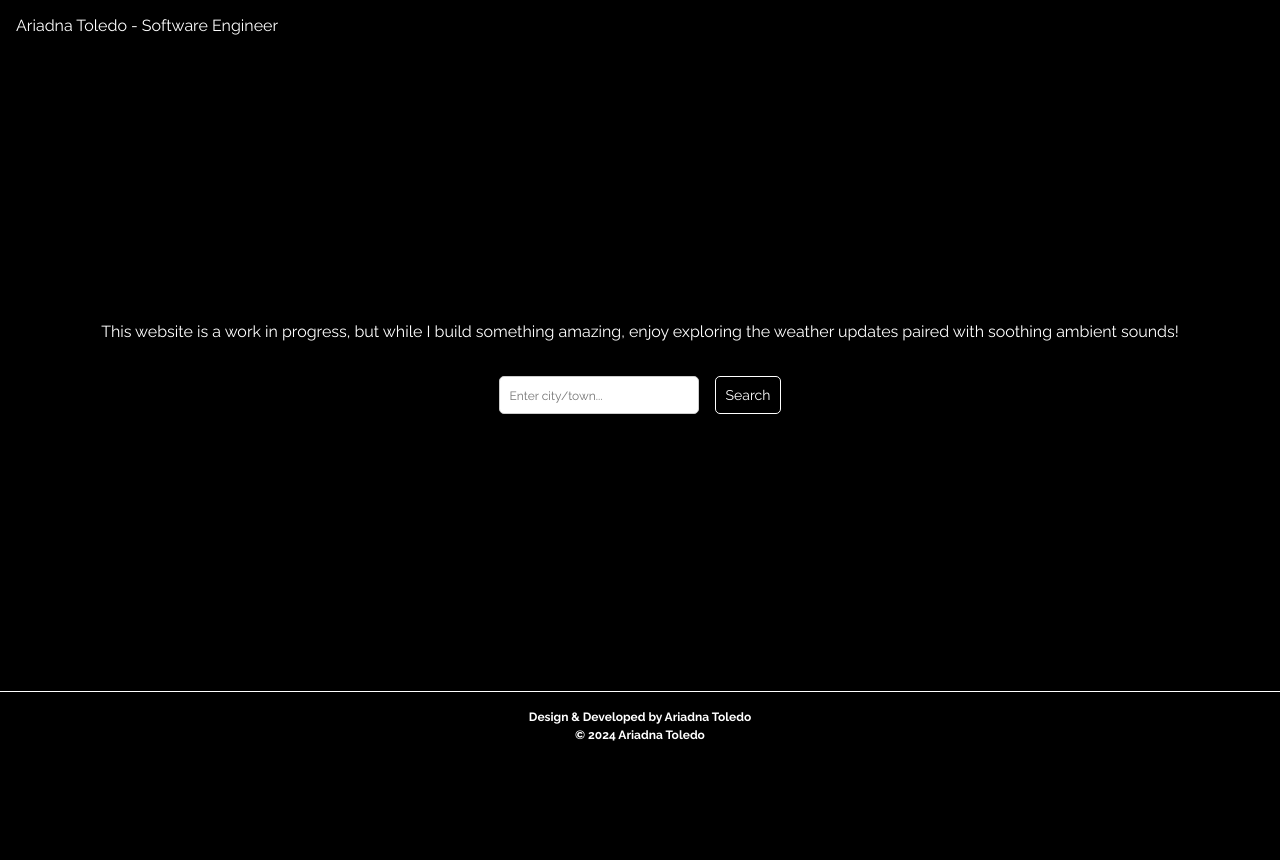
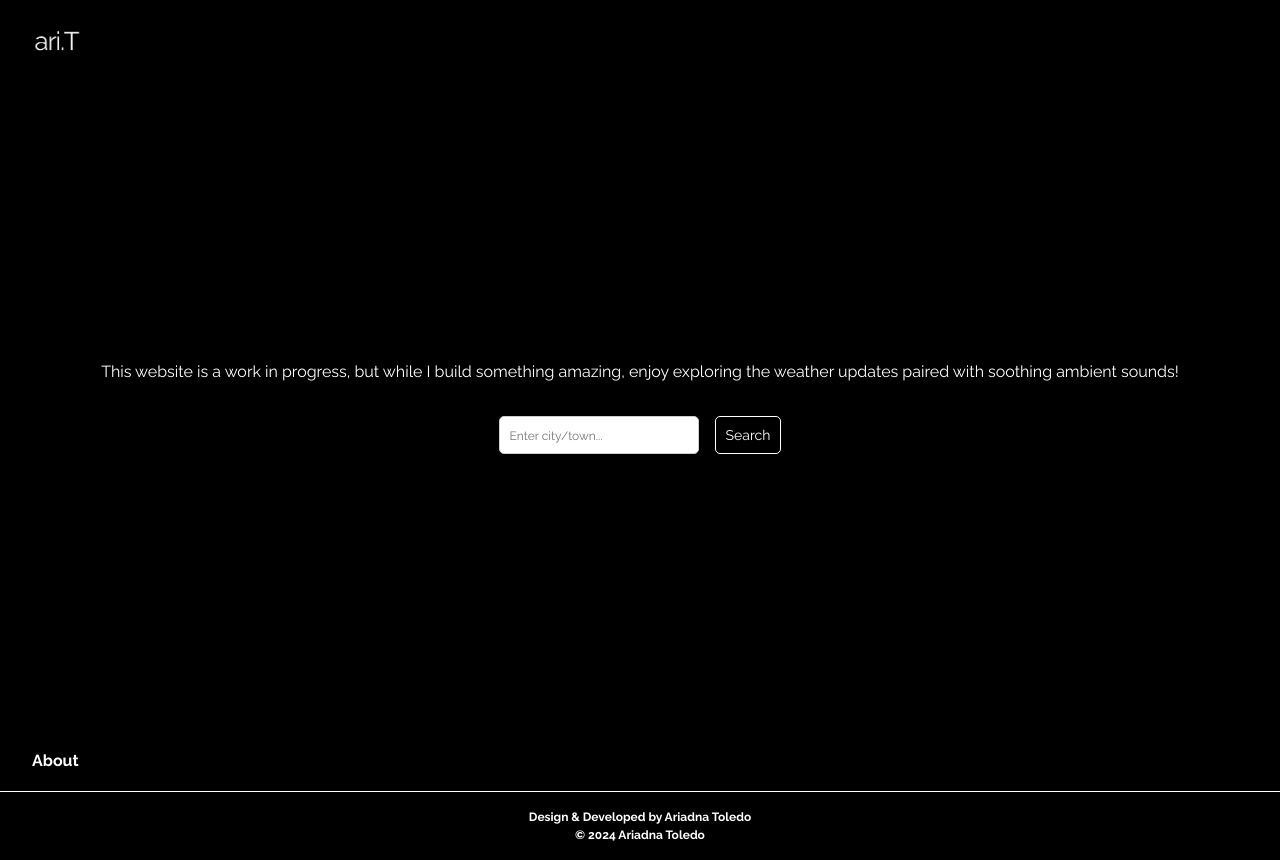
Before and after one commit to ariadnatoledo/mood-sound-card, a React (Vite) app: page / in a window 1280 px wide. Before the commit the page ends 800 px from the top, so only its background shows below. Built offline with nearby package versions, Linux system fonts and the light colour scheme.

Commit message:
Add About page styling and Link to

```diff
--- a/src/App.jsx
+++ b/src/App.jsx
@@ -1,8 +1,9 @@
-import { BrowserRouter, Route, Routes } from "react-router-dom";
+import { BrowserRouter, Route, Routes, Navigate } from "react-router-dom";
 import Header from "./components/Header/Header";
 import HomePage from "./pages/HomePage/HomePage";
 import "./App.scss";
 import Footer from "./components/Footer/Footer";
+import AboutPage from "./pages/AboutPage/AboutPage";
 
 function App() {
   return (
@@ -10,6 +11,7 @@ function App() {
       <Header />
       <Routes>
         <Route path="/" element={<HomePage />} />
+        <Route path="/about" element={<AboutPage />} />
       </Routes>
       <Footer />
     </BrowserRouter>
--- a/src/components/Header/Header.jsx
+++ b/src/components/Header/Header.jsx
@@ -1,11 +1,14 @@
 import "./Header.scss"
-
+import { Link } from "react-router-dom"
+import logoAri from "../../assets/logo/ari-logo.png"
 
 function Header() {
   return (
-    <div className="header">
-    <header className="header__title">Ariadna Toledo - Software Engineer</header>
-    </div>
+    <header className="header">
+      <Link to="/">
+    <img src={logoAri} alt="Ariadna Toledo Software Logo" className="header__title" />
+    </Link>
+  </header>
   )
 }
 
--- a/src/components/Header/Header.scss
+++ b/src/components/Header/Header.scss
@@ -7,5 +7,13 @@
   padding: 1rem;
   &__title {
     color: white;
+    width: 50px;
+    height: auto;
   }
 }
+
+@include tablet {
+  .header {
+    padding: 1rem 2rem;
+  }
+}
--- a/src/components/Hero/Hero.scss
+++ b/src/components/Hero/Hero.scss
@@ -7,7 +7,7 @@
   display: flex;
   flex-direction: column;
   align-items: center;
-  padding: 20px;
+  padding: 1rem;
   background-color: black;
   min-height: 80vh;
   justify-content: center;
@@ -121,3 +121,10 @@
     }
   }
 }
+
+
+@include tablet {
+  .hero {
+    padding: 1rem 2rem;
+  }
+}
--- a/src/components/Main/Main.jsx
+++ b/src/components/Main/Main.jsx
@@ -1,9 +1,10 @@
 import "./Main.scss";
+import { Link } from "react-router-dom";
 
 function Main() {
   return (
     <div className="main">
-      {/* <h1 className="main__title">Main Section</h1> */}
+      <Link to="/about" className="main__about">About</Link>
     </div>
   )
 }
--- a/src/components/Main/Main.scss
+++ b/src/components/Main/Main.scss
@@ -4,7 +4,19 @@
 @use "../../styles/global" as *;
 
 .main {
+  padding: 1rem;
   &__title {
     color: white;
   }
+  &__about {
+    text-decoration: none;
+    color: white;
+    font-weight: bold;
+  }
 }
+
+@include tablet {
+  .main {
+    padding: 1rem 2rem;
+  }
+}
--- /dev/null
+++ b/src/pages/AboutPage/AboutPage.jsx
@@ -0,0 +1,12 @@
+import "./AboutPage.scss"
+
+function AboutPage() {
+  return (
+    <div className="about">
+      <h1>About Page</h1>
+      <p>This is the About page content.</p>
+    </div>
+  )
+}
+
+export default AboutPage;
--- /dev/null
+++ b/src/pages/AboutPage/AboutPage.scss
@@ -0,0 +1,10 @@
+@use "../../styles/mixins" as *;
+@use "../../styles/typography" as *;
+@use "../../styles/variables" as *;
+@use "../../styles/global" as *;
+
+.about {
+    &__title {
+        color: white;
+    }
+}
--- a/src/styles/_global.scss
+++ b/src/styles/_global.scss
@@ -53,6 +53,16 @@ p {
   }
 }
 
+a {
+  font-size: 0.9375rem;
+  line-height: 1.625rem;
+
+  @include tablet {
+    font-size: 1rem;
+    line-height: 1.75rem;
+  }
+}
+
 span {
   font-size: 0.8125rem;
   line-height: 1.25rem;
```
